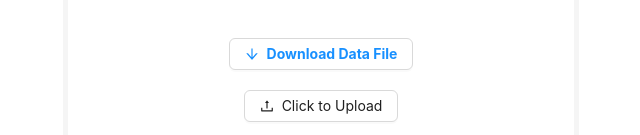
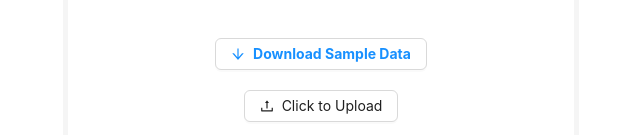
Before and after one commit to dhruvac29/webframe_2, a React (Vite) app in the folder webframe_2/: page /chemical-ecotoxicity/calculate-hc50 in a window 1280 px wide. Shown: the part 292-427 px from the top of the page, without its empty margins (319-959 px from the left). Built offline with nearby package versions, Linux system fonts and the light colour scheme.

Commit message:
Name Correction of Files

```diff
--- a/webframe_2/src/calculateHC50.jsx
+++ b/webframe_2/src/calculateHC50.jsx
@@ -440,7 +440,7 @@ const CalculateHC50 = () => {
             ...downloadButtonStyle,
           }}
         >
-          Download Data File
+          Download Sample Data
         </Button>
       </div>
       <Upload
@@ -459,12 +459,12 @@ const CalculateHC50 = () => {
       </Button>
       {isRunClicked && csvUrl && (
         <div style={centeredStyle}>
-          <a href={csvUrl} download="modified_hc50_value.csv">
+          <a href={csvUrl} download="predicted_hc50_value.csv">
             <Button
               icon={<ArrowDownOutlined />}
               style={{ marginTop: "20px", ...downloadButtonStyle }}
             >
-              Download Predicted CSV
+              Download Predicted HC50
             </Button>
           </a>
         </div>
@@ -478,7 +478,7 @@ const CalculateHC50 = () => {
             bordered
             title={() => (
               <div style={{ fontWeight: "bold", fontSize: "24px" }}>
-                Auto Encoder Function Output
+                Predicted HC50 values using autoencoder model
               </div>
             )}
           />
```
